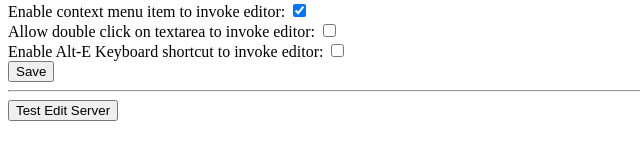
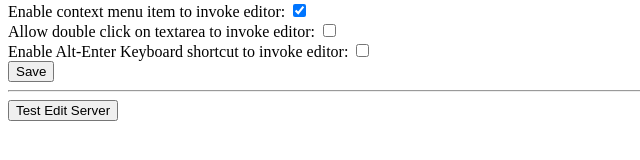
Before and after one commit to stsquad/emacs_chrome, a plain HTML site: page options.html in a window 1280 px wide. Shown: the part 356-516 px from the top of the page, 0-640 px from the left. Drawn offline with Linux system fonts and the light colour scheme.

Commit message:
clarify that the shortcut key is Enter, not "E"

```diff
--- a/options.html
+++ b/options.html
@@ -30,7 +30,7 @@ Edit Server @ 127.0.0.1:
 Show "edit" button next to textarea: <input id="editbutton" type="checkbox" name="editbutton"><br>
 Enable context menu item to invoke editor: <input id="contextmenu" type="checkbox" name="contextmenu"><br>
 Allow double click on textarea to invoke editor: <input id="dblclick" type="checkbox" name="dblclick"><br>
-Enable Alt-E Keyboard shortcut to invoke editor: <input id="keyshort" type="checkbox" name="keyshort"><br>
+Enable Alt-Enter Keyboard shortcut to invoke editor: <input id="keyshort" type="checkbox" name="keyshort"><br>
 <div id="status"></div>
 <button onclick="save_options()">Save</button>
 <hr>
```
